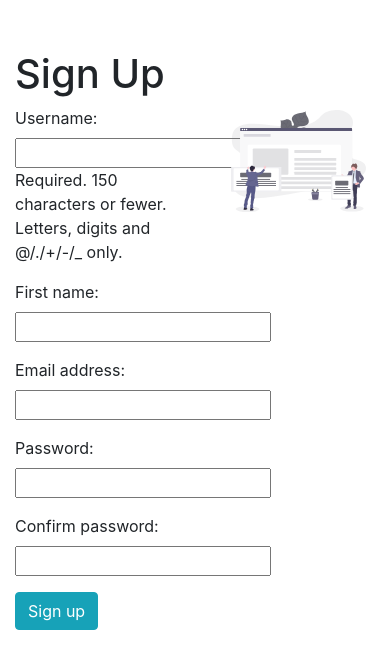
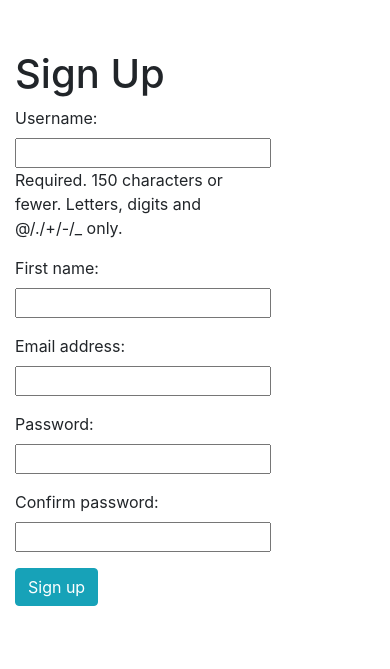
Before and after one commit to sahilsaha7773/UniReporter, a Django app: page /account/register/ in a window 390 px wide. Shown: the part 56-725 px from the top of the page. Run offline with Django 3.2, Linux system fonts and the light colour scheme; some libraries are stand-ins or nearby versions.

Commit message:
Added some responsiveness

```diff
--- a/account/templates/account/register.html
+++ b/account/templates/account/register.html
@@ -7,7 +7,16 @@
 		<div class="left">
 			<h1>Sign Up</h1>
 
-
+		<style type="text/css">
+	    	@media only screen and (max-width: 700px) {
+			  .right {
+			   	visibility: hidden;
+			  }
+			  .left{
+			  	width: 100%;
+			  }
+			}
+	    </style>
 		<form action="." method="post" class="form-horizontal">
 			<div class="form-group">
 			{{user_form.as_p}}
```
Also changed, not shown: account/templates/account/login.html (+10 -0 lines).
